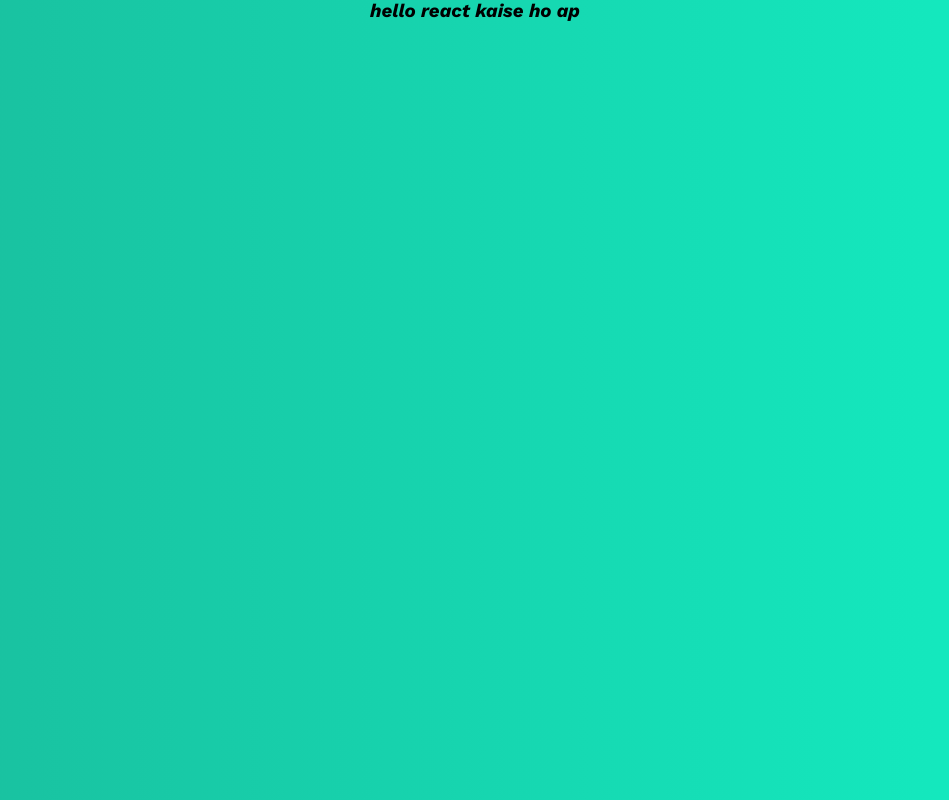
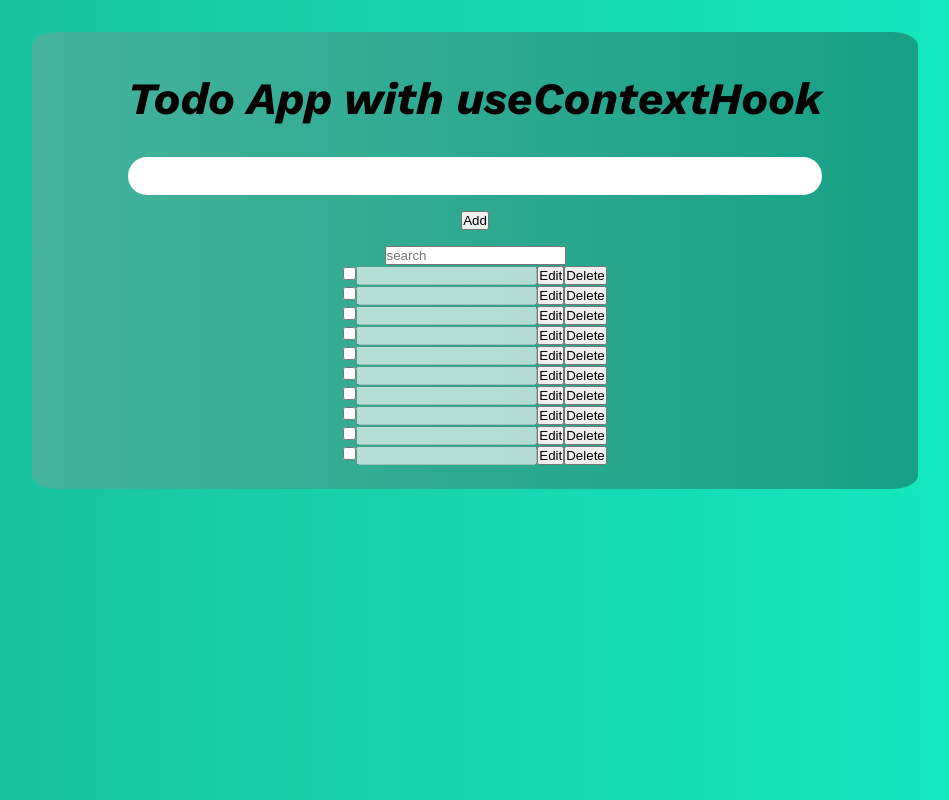
Before and after one commit to Sahil-4U/TodoAppWithUseContextHook, a React (Create React App) app: page / in a window 1280 px wide. Shown: the whole page, without its empty margins (165-1114 px from the left). Built offline with nearby package versions, Linux system fonts and the light colour scheme.

Commit message:
complete my first input box

```diff
--- a/src/App.js
+++ b/src/App.js
@@ -1,11 +1,18 @@
 import React from "react";
 import './App.scss';
+import TodoForm from "./components/TodoForm";
+import TodoList from "./components/TodoList";
+import Search from "./components/Search";
 function App() {
   return (
-    <div>
-     <center>
-      <h3>hello react kaise ho ap</h3>
-     </center>
+    <div className="container">
+
+      <h2>Todo App with useContextHook</h2>
+      <TodoForm/>
+      <Search/>
+      <TodoList/>
+
+
     </div>
   );
 }
--- a/src/App.scss
+++ b/src/App.scss
@@ -11,3 +11,45 @@ body{
    width: 100%;
    justify-items: center;
 }
+
+.container{
+  display: grid;
+  place-items: center;
+  margin-top: 2rem;
+  width: 100%;
+  background-image: linear-gradient(90deg, #45b39d, #16a085);
+  border-radius: 3%;
+  padding: 1.5rem 6rem;
+  filter: drop-shadow(1px 1px 1px 5px #036655);
+  transition: all 0.1s ease-in-out;
+
+  &:hover{
+  filter: drop-shadow(1px 1px 1px 8px #dee7e6);
+  }
+
+  > h2 {
+    margin: 1rem 0;
+    font-size: 2.8rem;
+  }
+
+  > form{
+    display: grid;
+    place-items: center;
+    width: 100%;
+    padding: 1rem 0;
+
+    > .input{
+      width: 100%;
+      padding: 0.5rem;
+      border: none;
+      margin-bottom: 1rem;
+      border-radius: 50px;
+      font-size: 1.2rem;
+
+      &:focus{
+        outline: none;
+        box-shadow: 0 0 0 2px #0e6655;
+      }
+    }
+  }
+}
--- /dev/null
+++ b/src/components/Search.js
@@ -0,0 +1,9 @@
+import React from 'react'
+
+function Search() {
+  return (
+    <input type='search' className='search' placeholder='search'/>
+  )
+}
+
+export default Search
--- /dev/null
+++ b/src/components/TodoForm.js
@@ -0,0 +1,12 @@
+import React from 'react'
+
+function TodoForm() {
+  return (
+   <form>
+    <input type='text' className='input'/>
+    <button type='submit'>Add</button>
+   </form>
+  )
+}
+
+export default TodoForm
--- /dev/null
+++ b/src/components/TodoItem.js
@@ -0,0 +1,14 @@
+import React from 'react'
+
+function TodoItem() {
+  return (
+    <div className='todo-item'>
+        <input type='checkbox' className='checkbox'/>
+        <input type='text' className='todo-text' disabled/>
+        <button type='button' className='edit-item'>Edit</button>
+        <button type='button' className='delete-item'>Delete</button>
+    </div>
+  )
+}
+
+export default TodoItem
--- /dev/null
+++ b/src/components/TodoList.js
@@ -0,0 +1,23 @@
+import React from 'react'
+import TodoItem from './TodoItem'
+
+function TodoList() {
+  return (
+    <div className='todo-list'>
+
+       <TodoItem/>
+       <TodoItem/>
+       <TodoItem/>
+       <TodoItem/>
+
+       <TodoItem/>
+       <TodoItem/>
+       <TodoItem/>
+       <TodoItem/>
+       <TodoItem/>
+       <TodoItem/>
+    </div>
+  )
+}
+
+export default TodoList
```
